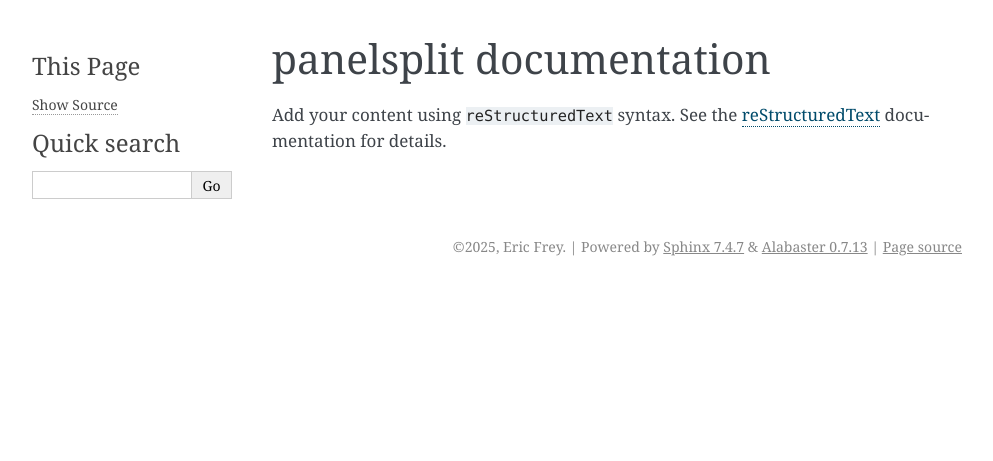
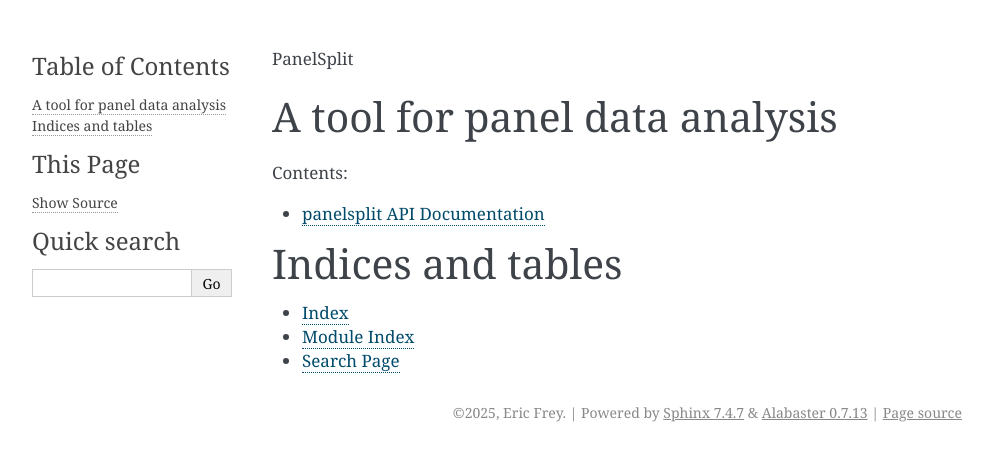
Before and after one commit to 4Freye/panelsplit, a Sphinx documentation site: the page built from docs/index.rst, in a window 1280 px wide. Shown: the top 461 px of the page, without its empty margins (148-1141 px from the left). Built offline with Sphinx 7.4.7, drawn with Linux system fonts in a browser that asks for light colours.

Commit message:
updated for read the docs

```diff
--- a/docs/index.rst
+++ b/docs/index.rst
@@ -2,15 +2,20 @@
    sphinx-quickstart on Tue Feb  4 13:18:19 2025.
    You can adapt this file completely to your liking, but it should at least
    contain the root `toctree` directive.
+PanelSplit
 
-panelsplit documentation
-========================
-
-Add your content using ``reStructuredText`` syntax. See the
-`reStructuredText <https://www.sphinx-doc.org/en/master/usage/restructuredtext/index.html>`_
-documentation for details.
-
+A tool for panel data analysis
+========================================
 
 .. toctree::
    :maxdepth: 2
    :caption: Contents:
+
+   api
+
+Indices and tables
+==================
+
+* :ref:`genindex`
+* :ref:`modindex`
+* :ref:`search`
```
Also changed, not shown: docs/api.rst (added, +9 -0 lines).
